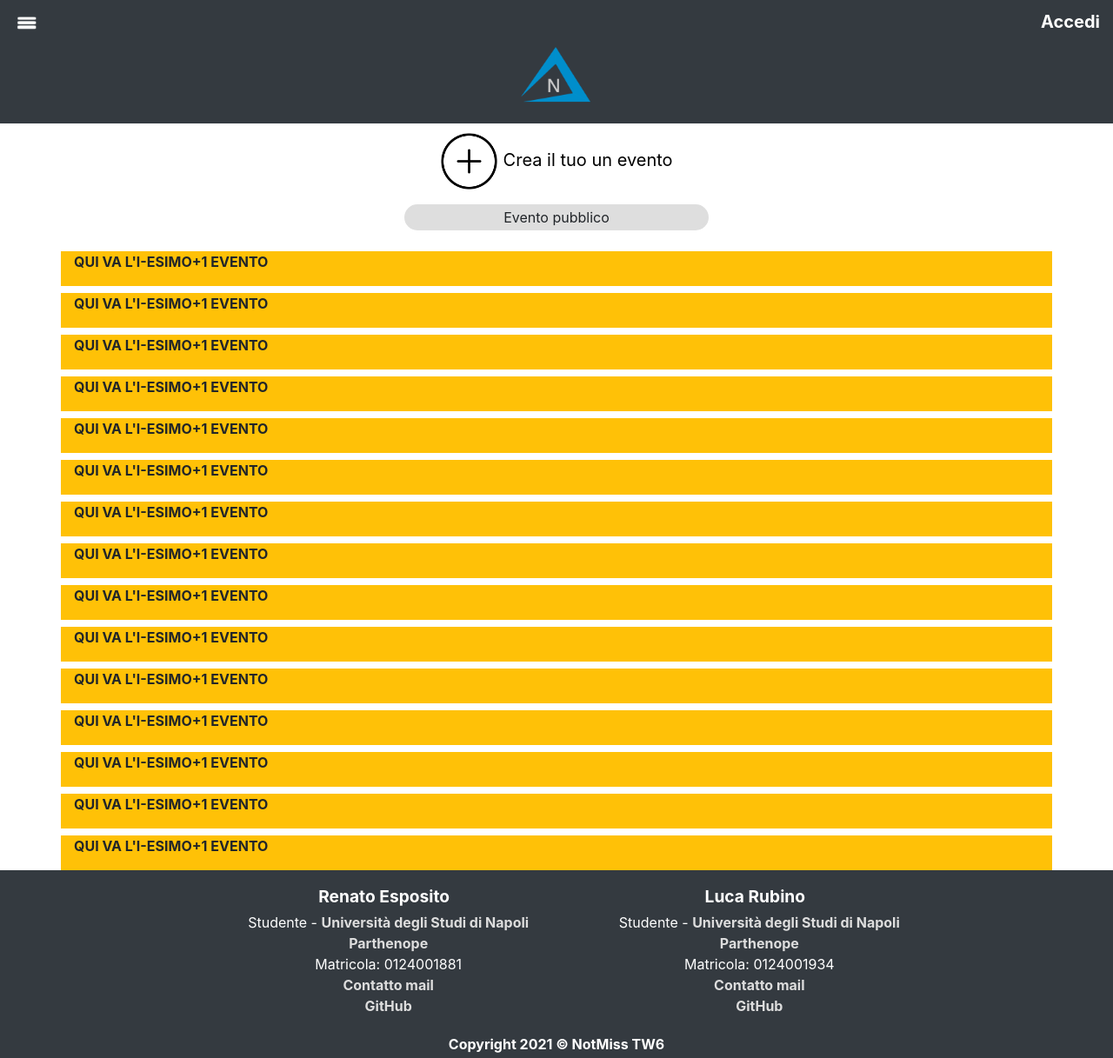
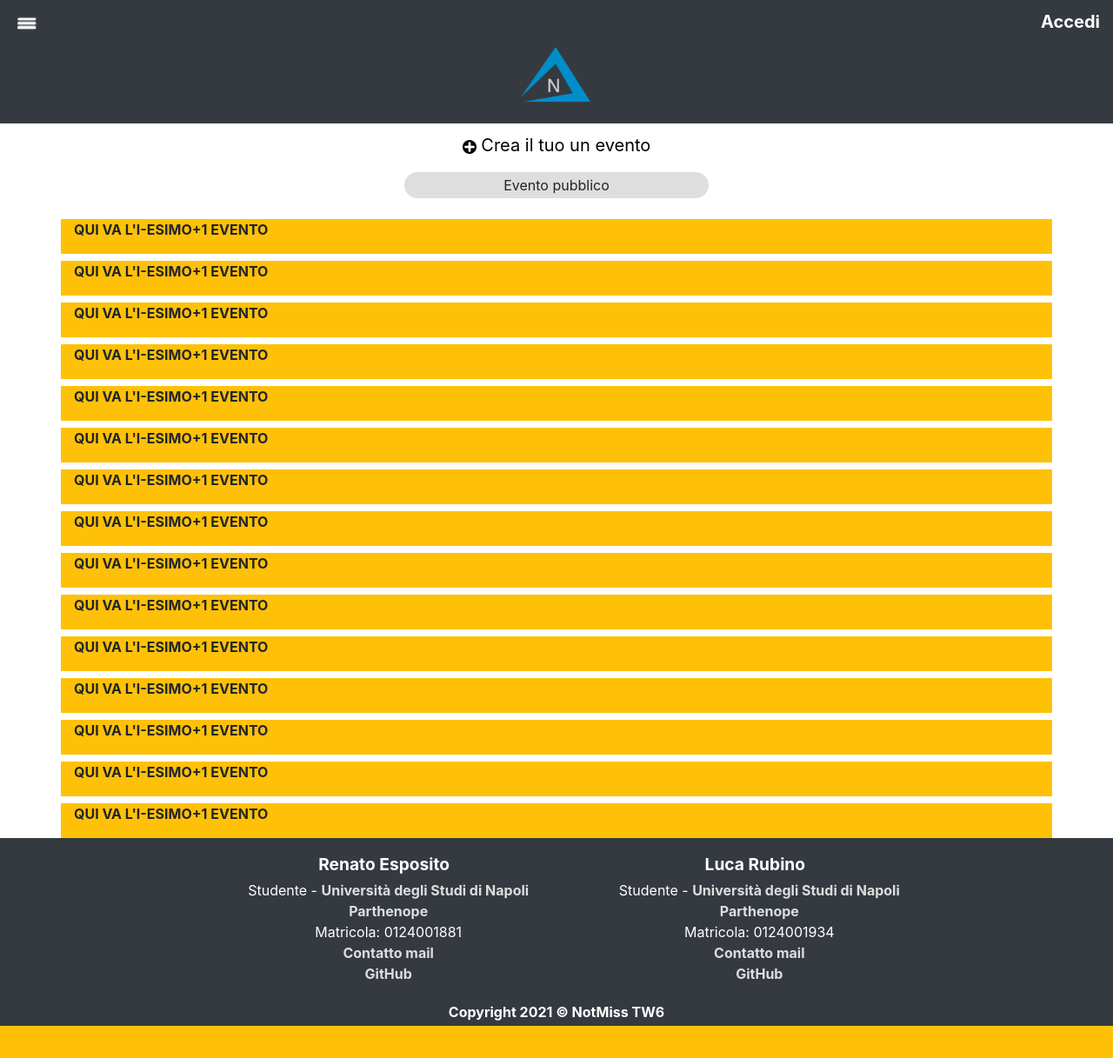
Before and after one commit to RenatoEsposito1999/NotMiss, a Flask app: page / in a window 1280 px wide. Shown: the whole page at 87% size. After the commit the page ends 1180 px from the top, so only its background shows below. Run offline with Flask 2, Linux system fonts and the light colour scheme; some libraries are stand-ins or nearby versions.

Commit message:
Changed all icons

```diff
--- a/static/Javascript/Global.js
+++ b/static/Javascript/Global.js
@@ -64,11 +64,11 @@ function cambiaLingua(){
 
 
     if( substr == bandieraENpath){ //ENG --> ITA
-        lingua.innerHTML = '<img src="../static/IMG/Icons/bandierainglese.png" alt="English Logo">English'
+        lingua.innerHTML = '<img src="../static/IMG/Icons/bandierainglese.png" width="32px" height="32px" alt="English Logo">English'
         bandiera.src ="../static/IMG/Icons/bandieraitalia.png"
     }
     else{
-        lingua.innerHTML = '<img src="../static/IMG/Icons/bandieraitalia.png" alt="Logo Italiano">Italiano'
+        lingua.innerHTML = '<img src="../static/IMG/Icons/bandieraitalia.png" width="32px" height="32px"  alt="Logo Italiano">Italiano'
         bandiera.src ="../static/IMG/Icons/bandierainglese.png"
     }
 
--- a/templates/base.html
+++ b/templates/base.html
@@ -46,10 +46,10 @@
         <div class="bg-dark p-1">
             <div class="m3perc">
                <span id="linguaDefault">
-                   <img id="_imgLingua" src="../static/IMG/Icons/bandieraitalia.png" alt="lingua italiana">
+                   <img id="_imgLingua" src="../static/IMG/Icons/bandieraitalia.png" width="32px" height="32px"  alt="lingua italiana">
                </span>
                 <a href="/accedi" style="margin-left: 3%" id="_textAccedi">Accedi</a>
-                <img src="../static/IMG/Icons/closeButton.png" class="float-right" id="_closeSB" alt="chiudi" />
+                <img src="../static/IMG/Icons/closeButton128x128.png" width="24px" height="24px" class="float-right" id="_closeSB" alt="chiudi" />
             </div>
         </div>
         <!--  FIne Header side menu -->
@@ -58,7 +58,7 @@
         <!-- Conutenuto side menu -->
         <div class="_elementiMenu text-left">
             <ul>
-                <li><span style="cursor: pointer" class="m3perc " id="_Lingua"><img src="../static/IMG/Icons/bandierainglese.png" alt="English Logo">English</span></li>
+                <li><span style="cursor: pointer" class="m3perc " id="_Lingua"><img src="../static/IMG/Icons/bandierainglese.png" width="32px" height="32px" alt="English Logo">English</span></li>
                 <hr>
                 <li><span class="m3perc"><a  class="text-dark font-weight-normal" href="/">Home</a></span></li>
                 <li><span class="m3perc"><a  class="text-dark font-weight-normal" href="/profilo">Profilo</a></span></li>
@@ -75,7 +75,7 @@
 <div class="container bg-dark col-12 fadeIn">
     <div class="row ">
         <div class="col-6 text-left _mt10 _BheaderSize">
-            <img src="../static/IMG/Icons/buttonMenu.png" id="_bMenu" alt="menu" style="z-index: 100;" />
+            <img src="../static/IMG/Icons/buttonMenu128x128.png" width="32px" height="20px" id="_bMenu" alt="menu" style="z-index: 100;" />
         </div>
         {% if session['_id'] %}
         <div class="col-6 text-right _mt10 _BheaderSize">
--- a/templates/index.html
+++ b/templates/index.html
@@ -29,7 +29,7 @@
 <div class="container mb-2">
     <div class="row">
         <div class="col-12  text-center text-left _mt10 _BheaderSize _funzionalita">
-            <a class="text-center" href="/crea-evento" id="_creaEventoNoLog" style="font-weight: normal"><img src="../static/IMG/Icons/plus.png" width="6%"> <span class="_underline" >Crea il tuo un evento</span></a>
+            <a class="text-center" href="/crea-evento" id="_creaEventoNoLog" style="font-weight: normal"><img src="../static/IMG/Icons/plusicon128x128.png" width="16px" height="16px"> <span class="_underline" >Crea il tuo un evento</span></a>
         </div>
     </div>
 </div>
```
Also changed, not shown: templates/base2.html (+6 -5 lines), static/IMG/Icons/CloseButton128x128.png (added), static/IMG/Icons/bandierainglese.png, static/IMG/Icons/bandieraitalia.png, static/IMG/Icons/buttonMenu.png, static/IMG/Icons/buttonMenu128x128.png (added), static/IMG/Icons/buttonMenuBlue.png (added), static/IMG/Icons/buttonMenuBlue128x128.png (added), static/IMG/Icons/buttonMenuBlue[NoTras].png (added), static/IMG/Icons/buttonMenu[NoTras].png (added), static/IMG/Icons/plus.png (deleted), static/IMG/Icons/plusicon128x128.png (added).
